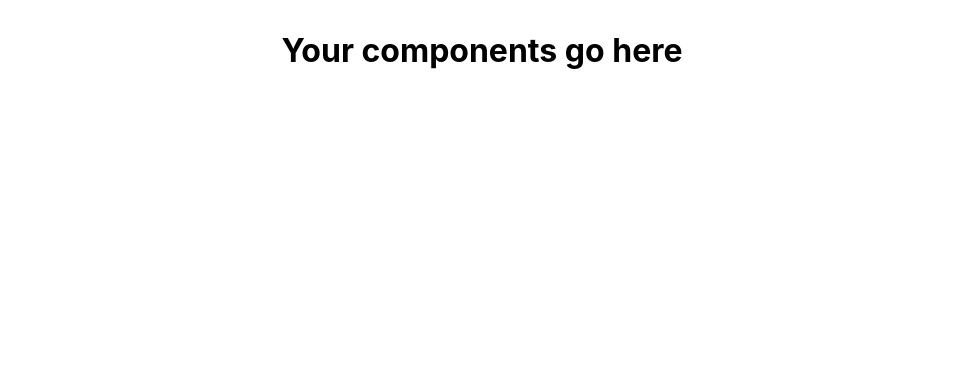
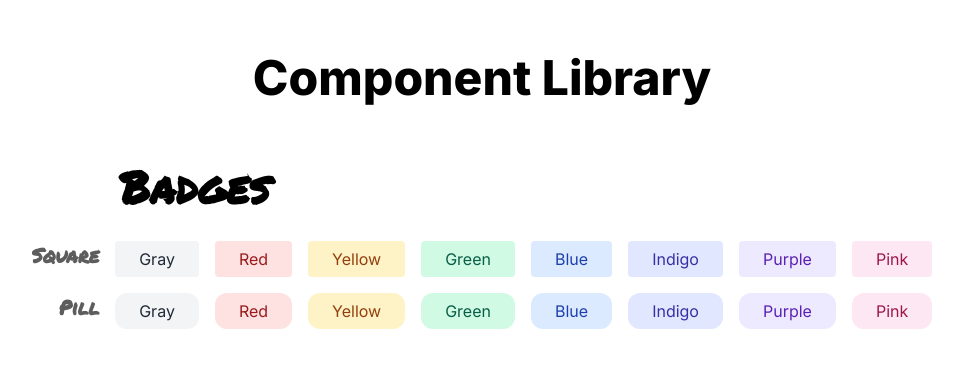
Before and after one commit to nataliadavtyan/component-library, a React (Vite) app: page / in a window 1280 px wide. Shown: the top 368 px of the page, without its empty margins (158-1121 px from the left). Built offline with nearby package versions, Linux system fonts and the light colour scheme.

Commit message:
add badges

```diff
--- a/src/App.jsx
+++ b/src/App.jsx
@@ -1,8 +1,12 @@
 import React from 'react'
+import Badges from "./components/Badges/Badges"
 
 export default function App() {
 
   return (
-      <h1>Your components go here</h1>
+      <>
+        <h1>Component Library</h1>
+          <Badges />
+      </>
   )
 }
--- /dev/null
+++ b/src/components/Badges/Badge.jsx
@@ -0,0 +1,13 @@
+import React from "react"
+import classNames from "classnames"
+
+export default function Badge({children, color, shape}) {
+    const allClasses = classNames('badge', color, shape)
+    // console.log(allClasses)
+
+    return (
+        <div className={allClasses}>
+            {children}
+        </div>
+    )
+}
--- /dev/null
+++ b/src/components/Badges/Badges.jsx
@@ -0,0 +1,34 @@
+import React from "react"
+import Badge from "./Badge"
+
+export default function Badges() {
+    return (
+        <main>
+            <h2>Badges</h2>
+            <div className="badges-container">
+                <div className="badges-square-row">
+                    <h3>Square</h3>
+                    <Badge shape="square" color="gray">Gray</Badge>
+                    <Badge shape="square" color="red">Red</Badge>
+                    <Badge shape="square" color="yellow">Yellow</Badge>
+                    <Badge shape="square" color="green">Green</Badge>
+                    <Badge shape="square" color="blue">Blue</Badge>
+                    <Badge shape="square" color="indigo">Indigo</Badge>
+                    <Badge shape="square" color="purple">Purple</Badge>
+                    <Badge shape="square" color="pink">Pink</Badge>
+                </div>
+                <div className="badges-pill-row">
+                    <h3>Pill</h3>
+                    <Badge shape="pill" color="gray">Gray</Badge>
+                    <Badge shape="pill" color="red">Red</Badge>
+                    <Badge shape="pill" color="yellow">Yellow</Badge>
+                    <Badge shape="pill" color="green">Green</Badge>
+                    <Badge shape="pill" color="blue">Blue</Badge>
+                    <Badge shape="pill" color="indigo">Indigo</Badge>
+                    <Badge shape="pill" color="purple">Purple</Badge>
+                    <Badge shape="pill" color="pink">Pink</Badge>
+                </div>
+            </div>
+        </main>
+    )
+}
--- a/src/index.css
+++ b/src/index.css
@@ -1,3 +1,5 @@
+@import url('https://fonts.googleapis.com/css2?family=Inter:wght@200;400;800&family=Permanent+Marker&display=swap');
+
 * {
   box-sizing: border-box;
 }
@@ -5,10 +7,32 @@
 body {
   height: 100vh;
   margin: 0;
-  padding: 10px;
   display: flex;
   justify-content: center;
-  font-family: Inter;
+  font-family: Inter, cursive, sans-serif;
+}
+
+h1, h2, h3 {
+  margin: 0;
+}
+
+h1 {
+  font-size: 3rem;
+  text-align: center;
+  margin: 1em 0;
+}
+
+h2 {
+  font-family: "Permanent Marker", sans-serif;
+  font-size: 2.75rem;
+  margin: 0 0 0.5em 2em;
+}
+
+h3 {
+  font-family: "Permanent Marker", sans-serif;
+  font-size: 1.25rem;
+  color: #5E5D5D;
+  /* text-align: right; */
 }
 
 .star {
@@ -107,15 +131,70 @@ button.button-danger {
   border-bottom: 1px solid #6B7280;
 }
 
-.box {
-  height: 100px;
-  width: 100px;
-  border: 1px solid black;
-  cursor: pointer;
-  background-color: white;
-  transition: background-color .3s ease-in-out;
+/* BADGES */
+.badges-square-row {
+  margin-bottom: 1em;
 }
 
-.box.filled {
-  background-color: blue;
+.badges-square-row,
+.badges-pill-row {
+  display: flex;
+  justify-content: end;
+  gap: 1em;
 }
+
+.badge {
+  padding: 0.5em 1.5em;
+  display: flex;
+  justify-content: center;
+  align-items: center;
+  font-size: 1rem;
+}
+
+.square {
+  border-radius: 0.25em;
+}
+
+.pill {
+  border-radius: 0.75em;
+}
+
+.gray {
+  color: #1F2937;
+  background-color: #F3F4F6;
+}
+
+.red {
+  color: #991B1B;
+  background-color: #FEE2E2;
+}
+
+.yellow {
+  color: #92400E;
+  background-color: #FEF3C7;
+}
+
+.green {
+  color: #065F46;
+  background-color: #D1FAE5;
+}
+
+.blue {
+  color: #1E40AF;
+  background-color: #DBEAFE;
+}
+
+.indigo {
+  color: #3730A3;
+  background-color: #E0E7FF;
+}
+
+.purple {
+  color: #5B21B6;
+  background-color: #EDE9FE;
+}
+
+.pink {
+  color: #9D174D;
+  background-color: #FCE7F3;
+}
```
